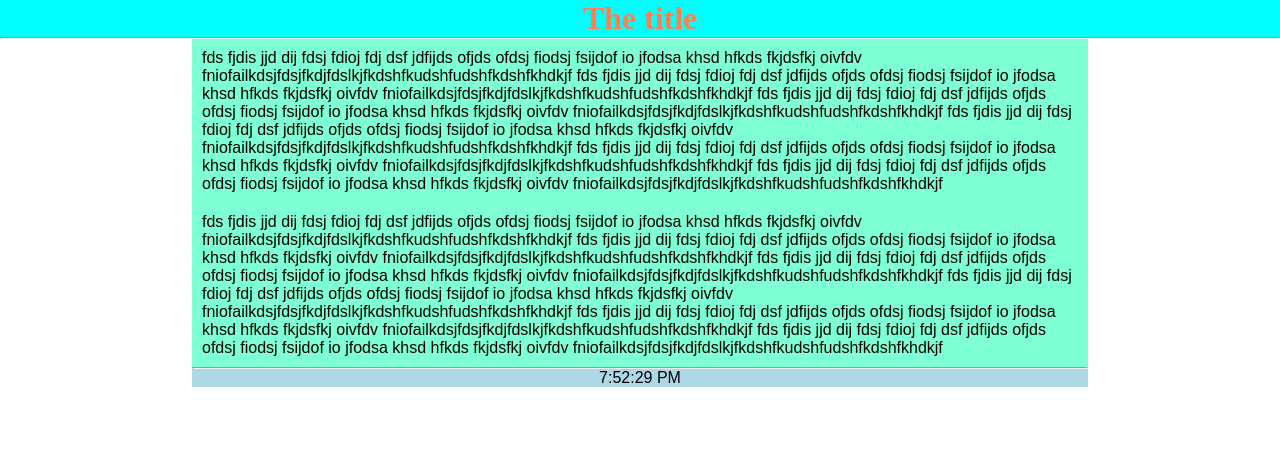
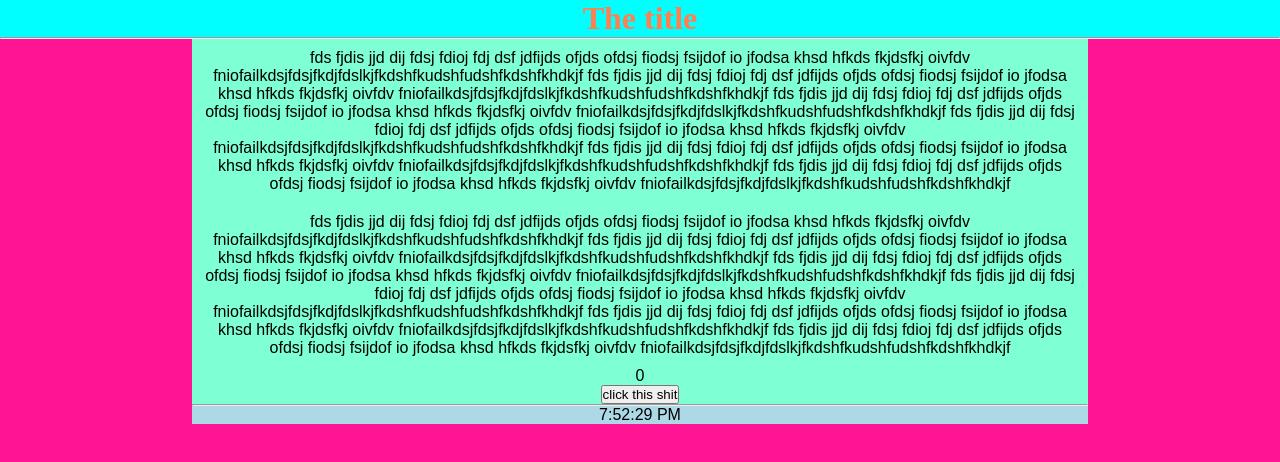
Before and after one commit to guszti/reactbullshit, a React (Create React App) app: page / in a window 1280 px wide. Shown: the top 462 px of the page. Built offline with nearby package versions, Linux system fonts and the light colour scheme.

Commit message:
click counter button, more styling

```diff
--- a/public/index.html
+++ b/public/index.html
@@ -1,5 +1,5 @@
 <!DOCTYPE html>
-<html lang="en">
+<html lang="en" style="background-color:deeppink">
   <head>
     <meta charset="utf-8" />
     <meta
--- a/src/App.css
+++ b/src/App.css
@@ -3,6 +3,7 @@
   background-color: aquamarine;
   margin-left: 15%;
   margin-right: 15%;
+  text-align: center;
  }
 
 .App-header {
@@ -17,7 +18,6 @@
 
 .App-clock {
   background-color: lightblue;
-  text-align: center;
 }
 
 * {
--- a/src/App.js
+++ b/src/App.js
@@ -36,6 +36,7 @@ function more_names(){
 */
 
 ///////////////////////////////////////////////////////////////////////////
+
 class App_header extends React.Component{
     render(){
         return(
@@ -45,6 +46,7 @@ class App_header extends React.Component{
         );
     }
 }
+
 class Clock extends React.Component{
   //1.
   constructor(props){
@@ -86,6 +88,30 @@ class Clock extends React.Component{
   }
 }
 
+class Click_count extends React.Component{
+    constructor(props){
+        super(props);
+
+        this.state = {count: 0};
+        this.add_click = this.add_click.bind(this);
+    }
+
+    add_click(){
+        this.setState({
+            count: this.state.count + 1
+        });
+    }
+
+    render(){
+        return(
+            <div>
+                <p>{this.state.count}</p>
+                <button onClick={this.add_click}>click this shit</button>
+            </div>
+        );
+    };
+}
+
 class App extends Component {
   render() {
     return(
@@ -121,6 +147,7 @@ class App extends Component {
                 fds fjdis jjd dij fdsj fdioj fdj dsf jdfijds ofjds ofdsj fiodsj fsijdof io jfodsa
                 khsd hfkds fkjdsfkj oivfdv fniofailkdsjfdsjfkdjfdslkjfkdshfkudshfudshfkdshfkhdkjf
                 </p>
+                <Click_count />
                 <hr></hr>
                 <Clock />
             </div>
```
